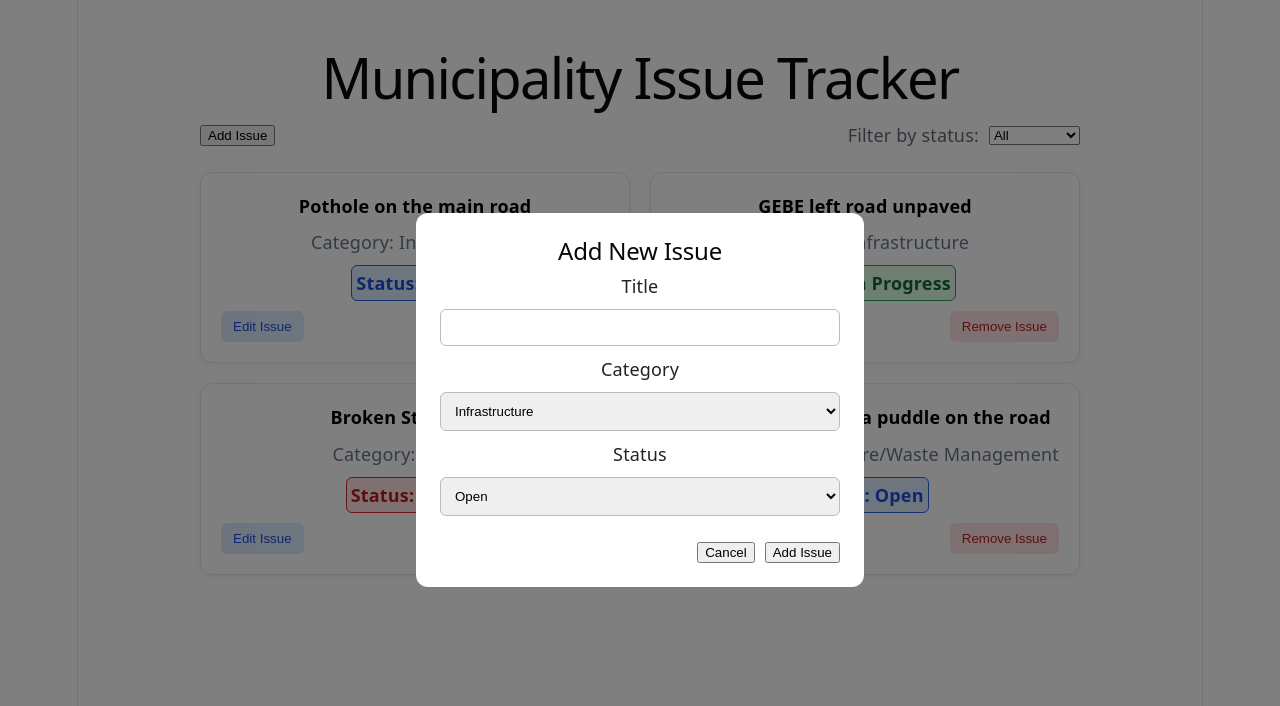
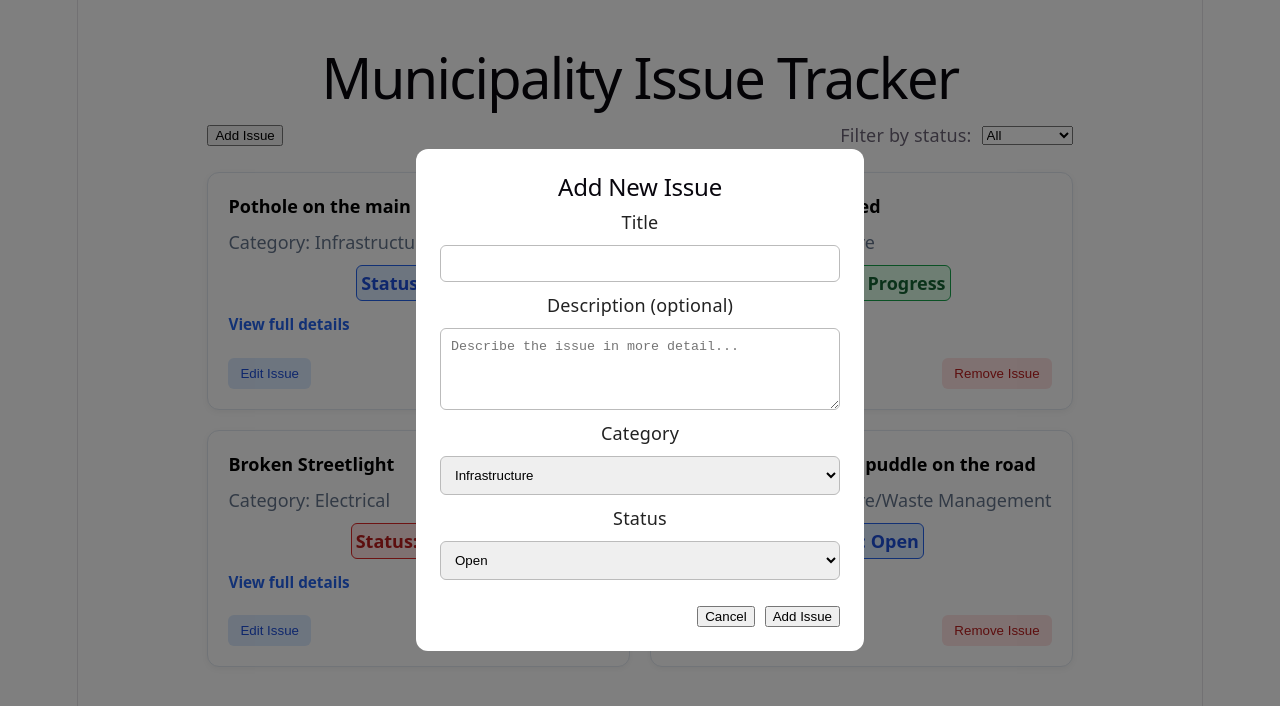
Before and after one commit to rog12234/7DayIssueTracker, a React (Vite) app in the folder frontend/: page / in a window 1280 px wide. Both pictures are taken after a click on the button "Add Issue". Shown: the top 706 px of the page. Built offline with nearby package versions, Linux system fonts and the light colour scheme.

Commit message:
full details modal, with a map placeholder for later in development added (some refining can be done)

```diff
--- a/frontend/src/App.css
+++ b/frontend/src/App.css
@@ -171,7 +171,8 @@ p{
 }
 
 .modal input,
-.modal select {
+.modal select,
+.modal textarea {
   padding: 10px;
   border: 1px solid #bbb;
   border-radius: 6px;
@@ -244,3 +245,104 @@ p{
   align-items: center;
   gap: 10px;
 }
+/* Issue cards: main content opens full details, actions stay separate. */
+.issue-card-main {
+  display: flex;
+  flex-direction: column;
+  align-items: flex-start;
+  gap: 10px;
+  width: 100%;
+  min-width: 0;
+  padding: 0;
+  border: 0;
+  background: transparent;
+  color: inherit;
+  font: inherit;
+  text-align: left;
+  cursor: pointer;
+}
+
+.issue-card-main:focus-visible {
+  outline: 2px solid #2563eb;
+  outline-offset: 6px;
+  border-radius: 4px;
+}
+
+.view-details {
+  color: #2563eb;
+  font-size: 0.85rem;
+  font-weight: 600;
+}
+
+.buttons-list {
+  margin-top: auto;
+  padding-top: 10px;
+  gap: 10px;
+}
+
+/* Full-issue details popup */
+.issue-details-modal {
+  width: min(680px, 92vw);
+  text-align: left;
+}
+
+.issue-details-header {
+  display: flex;
+  justify-content: space-between;
+  align-items: flex-start;
+  gap: 16px;
+}
+
+.issue-details-header h2 {
+  overflow-wrap: anywhere;
+}
+
+.details-close {
+  border: 0;
+  background: transparent;
+  font-size: 26px;
+  line-height: 1;
+  cursor: pointer;
+  color: #475569;
+}
+
+.issue-details-meta {
+  display: flex;
+  flex-wrap: wrap;
+  gap: 8px 24px;
+  margin: 12px 0 20px;
+}
+
+.issue-details-modal h3 {
+  margin: 18px 0 8px;
+  font-size: 1rem;
+}
+
+.issue-description {
+  white-space: pre-wrap;
+  overflow-wrap: anywhere;
+  color: #475569;
+}
+
+.map-placeholder {
+  min-height: 215px;
+  border: 2px dashed #cbd5e1;
+  border-radius: 10px;
+  background: #f8fafc;
+  display: flex;
+  flex-direction: column;
+  align-items: center;
+  justify-content: center;
+  text-align: center;
+  gap: 8px;
+  padding: 16px;
+  color: #475569;
+}
+
+.map-placeholder-icon {
+  font-size: 28px;
+}
+
+.map-placeholder strong {
+  color: #334155;
+}
--- a/frontend/src/Components/IssueCard.tsx
+++ b/frontend/src/Components/IssueCard.tsx
@@ -3,6 +3,7 @@ type IssueCardProps = {
   title: string;
   category: string;
   status: string;
+  onView: (id: string) => void;
   onEdit: (id: string) => void;
   onDelete: (id: string) => void;
 };
@@ -12,22 +13,31 @@ export default function IssueCard({
   title,
   category,
   status,
+  onView,
   onEdit,
   onDelete,
 }: IssueCardProps) {
-
   const statusClass = status.toLowerCase().replace(/\s+/g, "-");
 
   return (
     <article className="issue-card">
-      <h4>{title}</h4>
-      <p className="category">Category: {category}</p>
-      <p className={`status ${statusClass}`}> Status: {status}</p>
+      <button
+        type="button"
+        className="issue-card-main"
+        onClick={() => onView(id)}
+        aria-label={`View details for ${title}`}
+      >
+        <h4>{title}</h4>
+        <p className="category">Category: {category}</p>
+        <p className={`status ${statusClass}`}>Status: {status}</p>
+        <span className="view-details">View full details</span>
+      </button>
+
       <div className="buttons-list">
-        <button className="edit-button" onClick={() => onEdit(id)}>
+        <button type="button" className="edit-button" onClick={() => onEdit(id)}>
           Edit Issue
         </button>
-        <button className="delete-button" onClick={() => onDelete(id)}>
+        <button type="button" className="delete-button" onClick={() => onDelete(id)}>
           Remove Issue
         </button>
       </div>
--- /dev/null
+++ b/frontend/src/Components/IssueDetails.tsx
@@ -0,0 +1,62 @@
+import type { Issue } from "./NewIssueCard";
+
+type IssueDetailsProps = {
+  issue: Issue;
+  onClose: () => void;
+};
+
+export default function IssueDetails({ issue, onClose }: IssueDetailsProps) {
+  const hasLocation =
+    typeof issue.latitude === "number" &&
+    typeof issue.longitude === "number";
+
+  return (
+    <div className="modal-overlay" onClick={onClose}>
+      <section
+        className="modal issue-details-modal"
+        role="dialog"
+        aria-modal="true"
+        aria-labelledby="issue-details-title"
+        onClick={(e) => e.stopPropagation()}
+      >
+        <div className="issue-details-header">
+          <h2 id="issue-details-title">{issue.title}</h2>
+          <button
+            type="button"
+            className="details-close"
+            onClick={onClose}
+            aria-label="Close issue details"
+          >
+            ×
+          </button>
+        </div>
+
+        <div className="issue-details-meta">
+          <p><strong>Category:</strong> {issue.category}</p>
+          <p><strong>Status:</strong> {issue.status}</p>
+        </div>
+
+        <h3>Description</h3>
+        <p className="issue-description">
+          {issue.description || "No description provided."}
+        </p>
+
+        <h3>Issue location</h3>
+        <div className="map-placeholder">
+          <span className="map-placeholder-icon" aria-hidden="true">📍</span>
+          <strong>Map preview</strong>
+          <p>Interactive map will be added during the GIS exercise.</p>
+          <p>
+            {hasLocation
+              ? `Coordinates: ${issue.latitude}, ${issue.longitude}`
+              : "Location not assigned yet."}
+          </p>
+        </div>
+
+        <div className="modal-actions">
+          <button type="button" onClick={onClose}>Close</button>
+        </div>
+      </section>
+    </div>
+  );
+}
--- a/frontend/src/Components/NewIssueCard.tsx
+++ b/frontend/src/Components/NewIssueCard.tsx
@@ -5,6 +5,9 @@ export type Issue = {
   title: string;
   category: string;
   status: string;
+  description?: string;
+  latitude?: number;
+  longitude?: number;
 };
 
 type NewIssueCardProps = {
@@ -33,6 +36,10 @@ export default function NewIssueCard({
     issueToEdit?.status ?? "Open"
   );
 
+  const [description, setDescription] = useState(
+    issueToEdit?.description ?? ""
+  );
+
   function handleSubmit(e: React.SubmitEvent<HTMLFormElement>) {
     e.preventDefault();
 
@@ -42,6 +49,9 @@ export default function NewIssueCard({
       title: title.trim(),
       category,
       status,
+      description: description.trim() || undefined,
+      latitude: issueToEdit?.latitude,
+      longitude: issueToEdit?.longitude,
     });
   }
 
@@ -68,6 +78,15 @@ export default function NewIssueCard({
             required
           />
 
+          <label htmlFor="issue-description">Description (optional)</label>
+          <textarea
+            id="issue-description"
+            value={description}
+            onChange={(e) => setDescription(e.target.value)}
+            placeholder="Describe the issue in more detail..."
+            rows={4}
+          />
+
           <label htmlFor="issue-category">Category</label>
           <select
             id="issue-category"
@@ -76,6 +95,7 @@ export default function NewIssueCard({
           >
             <option value="Electrical">Electrical</option>
             <option value="Infrastructure">Infrastructure</option>
+            <option value="Infrastructure/Waste Management">Infrastructure / Waste Management</option>
             <option value="Drainage">Drainage</option>
             <option value="Other">Other</option>
           </select>
--- a/frontend/src/Pages/IssuesPage.tsx
+++ b/frontend/src/Pages/IssuesPage.tsx
@@ -1,6 +1,7 @@
 import IssueCard from "../Components/IssueCard";
 import { useState } from 'react';
 import NewIssueCard from "../Components/NewIssueCard";
+import IssueDetails from "../Components/IssueDetails";
 import type { Issue } from "../Components/NewIssueCard";
 import '../App.css'
 
@@ -38,6 +39,7 @@ export default function IssuesPage() {
     const [showNewIssue, setShowNewIssue] = useState(false);
     const [editingIssue, setEditingIssue] = useState<Issue | null>(null);
     const [statusFilter, setStatusFilter] = useState("All");
+    const [viewingIssueId, setViewingIssueId] = useState<string | null>(null);
 
     function addIssue(newIssue: Omit<Issue, "id">) {
         const issue: Issue = {
@@ -79,6 +81,8 @@ export default function IssuesPage() {
         setEditingIssue(null);
     }
 
+    const viewingIssue = issues.find((issue) => issue.id === viewingIssueId);
+
     const filteredIssues = issues.filter((issue) => {
         return statusFilter === "All" || issue.status === statusFilter;
     });
@@ -110,15 +114,24 @@ export default function IssuesPage() {
             <div className="issue-list">
                 {filteredIssues.map((issue) => (
                     <IssueCard
+                        key={issue.id}
                         id={issue.id}
                         title={issue.title}
                         category={issue.category}
                         status={issue.status}
-                        onEdit={() => startEditing(issue.id)}
-                        onDelete={() => deleteIssue(issue.id)}
+                        onView={setViewingIssueId}
+                        onEdit={startEditing}
+                        onDelete={deleteIssue}
                     />
                 ))}
             </div>
+            {viewingIssue && (
+                <IssueDetails
+                    issue={viewingIssue}
+                    onClose={() => setViewingIssueId(null)}
+                />
+            )}
+
             {showNewIssue && (
                 <NewIssueCard
                     onSaveIssue={addIssue}
```
